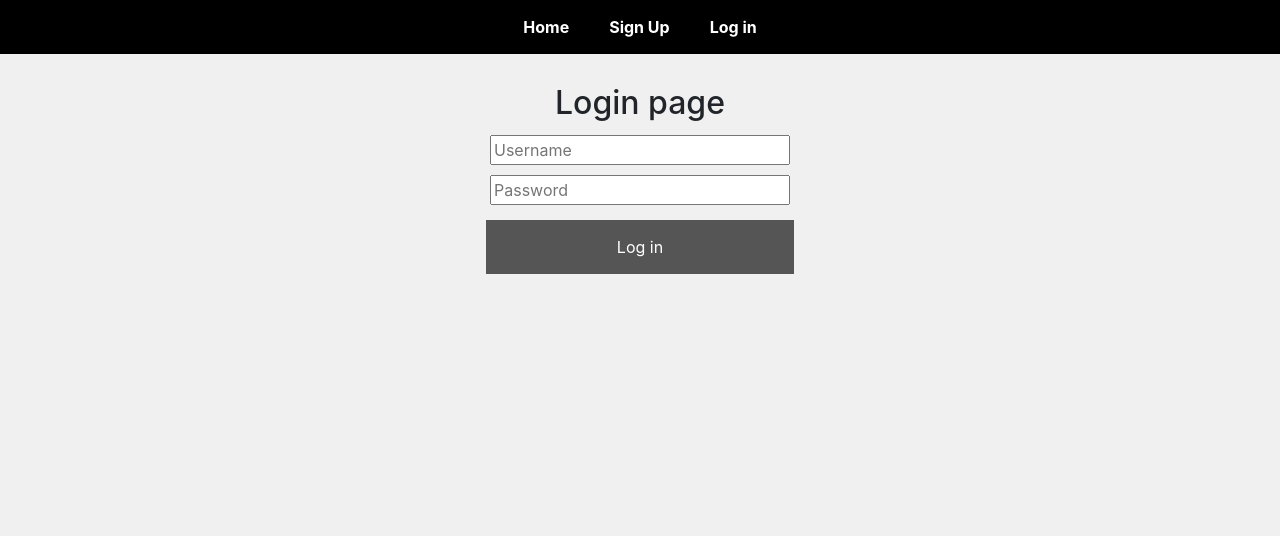
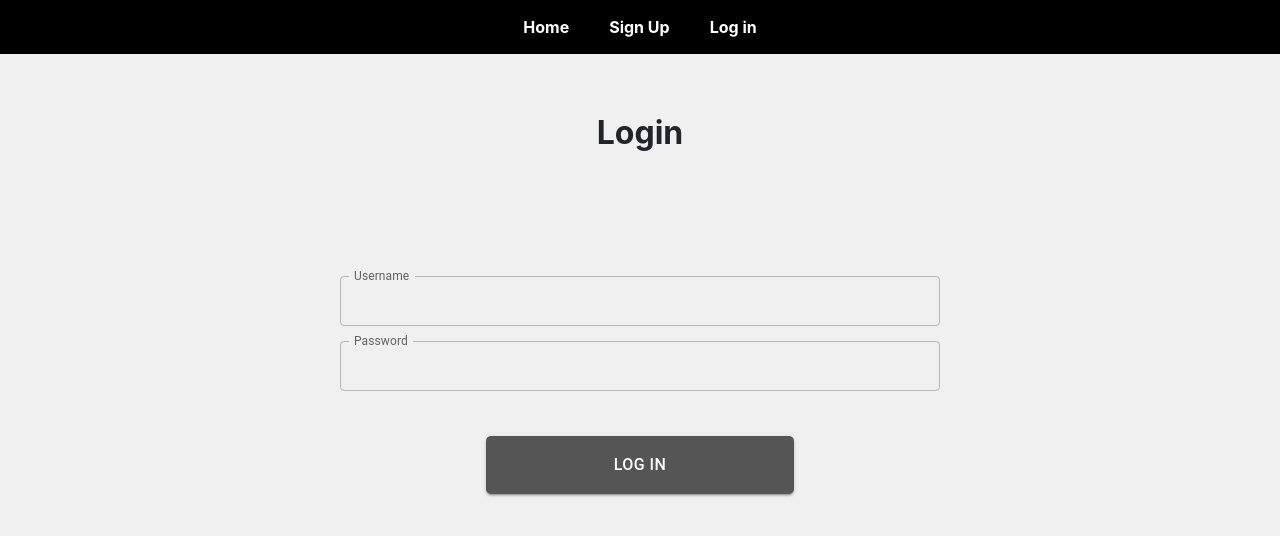
Before and after one commit to kravishan/LinkWhisper, a React (Create React App) app in the folder client/: page /login in a window 1280 px wide. Shown: the top 536 px of the page. Built offline with nearby package versions, Linux system fonts and the light colour scheme; the HTML template or start-up script is replaced by a standard one.

Commit message:
Update account.css and Shortner.js, remove unused code in Login.js

```diff
--- a/client/src/components/pages/Login.js
+++ b/client/src/components/pages/Login.js
@@ -1,6 +1,9 @@
 import { useReducer, useState } from "react";
 import { useNavigate } from "react-router-dom";
 import { AuthData } from "../../auth/AuthWrapper";
+import { TextField, Button, Snackbar } from "@mui/material";
+import { Alert } from "@mui/material";
+import "../style/login.css";
 
 export const Login = () => {
   const navigate = useNavigate();
@@ -12,44 +15,65 @@ export const Login = () => {
     { userName: "", password: "" }
   );
   const [errorMessage, setErrorMessage] = useState(null);
+  const [open, setOpen] = useState(false);
+
+  const handleInputChange = (e) => {
+    const { name, value } = e.target;
+    setFormData({ ...formData, [name]: value });
+  };
+
+  const handleClose = () => {
+    setOpen(false);
+  };
 
   const doLogin = async () => {
     try {
       await login(formData.userName, formData.password);
       navigate("/account");
     } catch (error) {
-      setErrorMessage(error);
+      setErrorMessage(error.response.data.error || "An error occurred");
+      setOpen(true);
     }
   };
 
   return (
     <div className="page">
-      <h2>Login page</h2>
+      <h2 className="mb-4 text">Login</h2>
       <div className="inputs">
-        <div className="input">
-          <input
-            value={formData.userName}
-            onChange={(e) =>
-              setFormData({ userName: e.target.value, password: formData.password })
-            }
-            type="text"
-            placeholder="Username"
-          />
+        <TextField
+          name="userName"
+          value={formData.userName}
+          onChange={handleInputChange}
+          type="text"
+          label="Username"
+          variant="outlined"
+          className="input"
+          fullWidth
+          InputLabelProps={{ shrink: true }}
+        />
+        <TextField
+          name="password"
+          value={formData.password}
+          onChange={handleInputChange}
+          type="password"
+          label="Password"
+          variant="outlined"
+          className="input"
+          fullWidth
+          InputLabelProps={{ shrink: true }}
+        />
+        <div className="button">
+          <Button variant="contained" onClick={doLogin} color="primary">
+            Log in
+          </Button>
         </div>
-        <div className="input">
-          <input
-            value={formData.password}
-            onChange={(e) =>
-              setFormData({ userName: formData.userName, password: e.target.value })
-            }
-            type="password"
-            placeholder="Password"
-          />
-        </div>
-        <div className="button">
-          <button onClick={doLogin}>Log in</button>
-        </div>
-        {errorMessage ? <div className="error">{errorMessage}</div> : null}
+        {errorMessage && (
+          <Snackbar open={true} autoHideDuration={6000} onClose={handleClose}>
+            <Alert onClose={handleClose} severity="error">
+              {errorMessage}
+            </Alert>
+          </Snackbar>
+        )}
       </div>
     </div>
   );
--- a/client/src/components/pages/Shortner.js
+++ b/client/src/components/pages/Shortner.js
@@ -1,4 +1,4 @@
-import React, { useState, useEffect } from "react";
+import React, { useState } from "react";
 import axios from "axios";
 import { FiCopy } from 'react-icons/fi';
 import { FontAwesomeIcon } from '@fortawesome/react-fontawesome';
@@ -14,7 +14,7 @@ const Shortner = () => {
   const [shortenedLink, setShortenedLink] = useState("");
   const [originalUrl, setOriginalUrl] = useState("");
   const [loading, setLoading] = useState(false);
-  const [showUserData, setShowUserData] = useState(false); // State variable to toggle table visibility
+  // const [showUserData, setShowUserData] = useState(false); // State variable to toggle table visibility
   const [startDate, setStartDate] = useState(""); // State variable for start date
   const [expirationDate, setExpirationDate] = useState(""); // State variable for expiration date
   const [showAdvancedSettings, setShowAdvancedSettings] = useState(false); // State variable to toggle advanced settings visibility
@@ -43,9 +43,9 @@ const Shortner = () => {
     navigator.clipboard.writeText(`http://localhost:8000/${shortenedLink}`);
   };
 
-  const toggleUserData = () => {
-    setShowUserData(!showUserData);
-  };
+  // const toggleUserData = () => {
+  //   setShowUserData(!showUserData);
+  // };
 
   const toggleAdvancedSettings = () => {
     setShowAdvancedSettings(!showAdvancedSettings);
--- a/client/src/components/pages/Signup.js
+++ b/client/src/components/pages/Signup.js
@@ -1,6 +1,9 @@
 import React, { useState } from "react";
 import { useNavigate } from "react-router-dom";
 import axios from "axios";
+import { TextField, Button, Typography, Snackbar } from "@mui/material";
+import { Alert } from "@mui/material";
+import "../style/login.css";
 
 export const Signup = () => {
   const navigate = useNavigate();
@@ -8,10 +11,11 @@ export const Signup = () => {
     userName: "",
     email: "",
     password: "",
-    confirmPassword: ""
+    confirmPassword: "",
   });
   const [errorMessage, setErrorMessage] = useState("");
   const [successMessage, setSuccessMessage] = useState("");
+  const [open, setOpen] = useState(false);
 
   const handleInputChange = (e) => {
     const { name, value } = e.target;
@@ -24,65 +28,87 @@ export const Signup = () => {
         throw new Error("Passwords do not match");
       }
 
-      const response = await axios.post("http://localhost:8000/api/signup", formData);
+      const response = await axios.post(
+        "http://localhost:8000/api/signup",
+        formData
+      );
 
       if (response.status === 201) {
         setSuccessMessage(response.data.message);
+        setOpen(true);
         setTimeout(() => {
           setSuccessMessage("");
           navigate("/account");
-        }, 1000); // Redirect after 2 seconds
+        }, 2000); // Redirect after 2 seconds
       }
     } catch (error) {
       setErrorMessage(error.response.data.error || "An error occurred");
     }
   };
 
+  const handleClose = () => {
+    setOpen(false);
+  };
+
   return (
     <div className="page">
-      <h2>Signup page</h2>
+      <h2 className="mb-4 text">Create Account</h2>
       <div className="inputs">
-        <div className="input">
-          <input
+        <TextField
           name="userName"
           value={formData.userName}
           onChange={handleInputChange}
           type="text"
-            placeholder="Username"
+          label="Username"
+          variant="outlined"
+          className="input"
         />
-        </div>
-        <div className="input">
-          <input
+        <TextField
           name="email"
           value={formData.email}
           onChange={handleInputChange}
           type="email"
-            placeholder="Email"
+          label="Email"
+          variant="outlined"
+          className="input"
         />
-        </div>
-        <div className="input">
-          <input
+        <TextField
           name="password"
           value={formData.password}
           onChange={handleInputChange}
           type="password"
-            placeholder="Password"
+          label="Password"
+          variant="outlined"
+          className="input"
         />
-        </div>
-        <div className="input">
-          <input
+        <TextField
           name="confirmPassword"
           value={formData.confirmPassword}
           onChange={handleInputChange}
           type="password"
-            placeholder="Confirm Password"
+          label="Confirm Password"
+          variant="outlined"
+          className="input"
         />
+        <div className="button">
+          <Button variant="contained" onClick={doSignup} color="primary" class="btn-txt">
+            Sign Up
+          </Button>
         </div>
-        <div className="button">
-          <button onClick={doSignup}>Sign Up</button>
-        </div>
-        {errorMessage && <div className="error">{errorMessage}</div>}
-        {successMessage && <div className="success">{successMessage}</div>}
+        {errorMessage && (
+          <Snackbar open={true} autoHideDuration={6000} onClose={handleClose}>
+            <Alert onClose={handleClose} severity="error">
+              {errorMessage}
+            </Alert>
+          </Snackbar>
+        )}
+        {successMessage && (
+          <Snackbar open={open} autoHideDuration={6000} onClose={handleClose}>
+            <Alert onClose={handleClose} severity="success">
+              {successMessage}
+            </Alert>
+          </Snackbar>
+        )}
       </div>
     </div>
   );
--- a/client/src/components/style/account.css
+++ b/client/src/components/style/account.css
@@ -11,7 +11,8 @@
   .text {
     font-family: -apple-system, BlinkMacSystemFont, "Segoe UI", Roboto, "Helvetica Neue", Arial, sans-serif;
     text-align: center;
-    margin-top: 50px;
+    margin-top: 60px;
+    font-weight: bold;
   }
 
   .table-header {
--- /dev/null
+++ b/client/src/components/style/login.css
@@ -0,0 +1,78 @@
+/* signup.css */
+
+.page {
+  display: flex;
+  flex-direction: column;
+  align-items: center;
+  justify-content: center;
+}
+
+.card {
+  max-width: 500px;
+  margin: 0 auto;
+  background-color: #fff;
+  border-radius: 8px;
+  box-shadow: 0 2px 4px rgba(0, 0, 0, 0.1);
+}
+
+.inputs {
+  margin-top: 100px;
+  display: flex;
+  flex-direction: column;
+  gap: 20px;
+  width: 600px;
+}
+
+.button {
+  margin-top: 20px;
+}
+
+.button button {
+  width: 100%;
+  padding: 10px;
+  font-size: 16px;
+  border: none;
+  border-radius: 5px;
+  background-color: #007bff;
+  color: #fff;
+  cursor: pointer;
+}
+
+.button button:hover {
+  background-color: #007bff;
+}
+
+.error-message {
+  color: red;
+  margin-top: 10px;
+}
+
+.success-message {
+  color: green;
+  margin-top: 10px;
+}
+
+/* signup.css */
+
+/* Adjust the height of TextField */
+.MuiTextField-root {
+  height: 45px; /* Adjust the height as needed */
+}
+
+/* Adjust the input height inside TextField */
+.MuiInputBase-root {
+  height: 50px; /* Adjust the height as needed */
+}
+
+.text {
+  font-family: -apple-system, BlinkMacSystemFont, "Segoe UI", Roboto, "Helvetica Neue", Arial, sans-serif;
+  text-align: center;
+  margin-top: 30px;
+}
+
+.btn-txt {
+  font-family: -apple-system, BlinkMacSystemFont, "Segoe UI", Roboto, "Helvetica Neue", Arial, sans-serif;
+  text-align: center;
+  margin-top: 30px;
+  font-weight: bold;
+}
```
Lines whose indentation alone changed are shown as unchanged.
